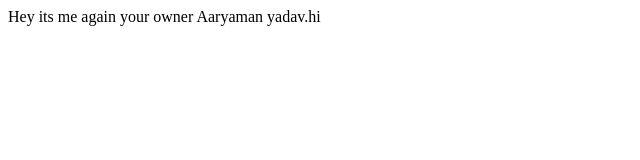
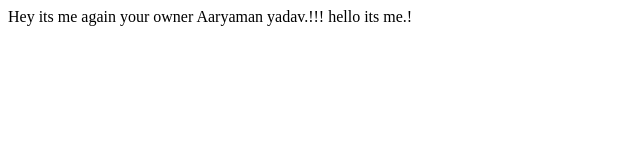
Before and after one commit to Aaryaman2061/first-gethub-project, a plain HTML site: page index.html in a window 1280 px wide. Shown: the whole page, without its empty margins (0-640 px from the left). Drawn offline with Linux system fonts and the light colour scheme.

Commit message:
exclamatory mark

```diff
--- a/index.html
+++ b/index.html
@@ -7,6 +7,6 @@
   <title>Document</title>
 </head>
 <body>
-  Hey its me again your owner Aaryaman yadav.hi
+  Hey its me again your owner Aaryaman yadav.!!! hello its me.!
 </body>
 </html>
```
